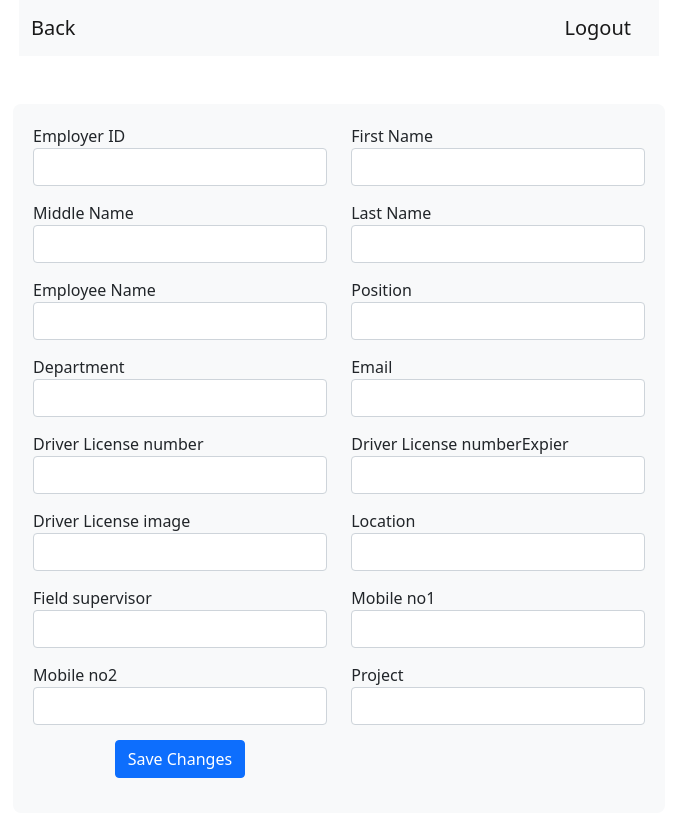
After one commit to mageta17/resources, a PHP site: page /driver-details-id.php in a window 1280 px wide. The commit adds this page. Shown: the whole page, without its empty margins (301-977 px from the left). Run offline with PHP 8.4, Linux system fonts and the light colour scheme; a stand-in replaces the project's code that opens the database connection.

Commit message:
new feature

```diff
--- /dev/null
+++ b/driver-details-id.php
@@ -0,0 +1,161 @@
+<?php
+include 'server/db.php';
+include 'server/modules/staff-pages.php';
+?>
+
+<!DOCTYPE html>
+<html lang="en">
+<head>
+    <meta charset="UTF-8">
+    <meta name="viewport" content="width=device-width, initial-scale=1, shrink-to-fit=no">
+    <meta http-equiv="X-UA-Compatible" content="ie=edge">
+    <?php include 'server/styleLink.php'; ?>
+
+    <link href="resources/style/user-checklist-view.css?v=2" rel="stylesheet">
+    <link href="resources/style/staff.css?v=2" rel="stylesheet">
+
+    <title>
+      <?php include 'server/title.php'; ?>
+    </title>
+    <style>
+        /* For screens above 670px, maintain two inputs per row */
+        @media (min-width: 670px) {
+            .form-group {
+                flex: 0 0 48%; /* Adjust to take up about half the row */
+                max-width: 48%;
+                margin-bottom: 15px; /* Add space below inputs */
+            }
+            .form-group:not(:last-child) {
+                margin-right: 4%; /* Add space between inputs */
+            }
+        }
+
+        /* For screens below 670px, use one input per row */
+        @media (max-width: 669px) {
+            .form-group {
+                flex: 0 0 100%;
+                max-width: 100%;
+                margin-bottom: 15px; /* Add space below inputs */
+            }
+            .form-control {
+                font-size: 14px; /* Make input size medium */
+            }
+        }
+    </style>
+</head>
+<body>
+<div id="section" class="container-fluid mx-0 px-0">
+    <?php menu5(); ?>
+
+    <div class="row justify-content-center mt-5">
+        <div class="col-lg-6 col-md-6 col-sm-12" style="background-color: #f8f9fa; border-radius: 8px; padding: 20px;">
+            <form action="save_edits.php" method="post">
+                <!-- Row 1 -->
+                <div class="form-row d-flex flex-wrap">
+                    <div class="form-group">
+                        <label for="employeeId">Employer ID</label>
+                        <input type="text" class="form-control" id="employeeId" name="employeeId" value="" required>
+                    </div>
+                    <div class="form-group">
+                        <label for="firstName">First Name</label>
+                        <input type="text" class="form-control" id="firstName" name="firstName" value="" required>
+                    </div>
+                </div>
+
+                <!-- Row 2 -->
+                <div class="form-row d-flex flex-wrap">
+                    <div class="form-group">
+                        <label for="middleName">Middle Name</label>
+                        <input type="text" class="form-control" id="middleName" name="middleName" value="">
+                    </div>
+                    <div class="form-group">
+                        <label for="lastName">Last Name</label>
+                        <input type="text" class="form-control" id="lastName" name="lastName" value="" required>
+                    </div>
+                </div>
+
+                <!-- Row 3 -->
+                <div class="form-row d-flex flex-wrap">
+                    <div class="form-group">
+                        <label for="employeeName">Employee Name</label>
+                        <input type="text" class="form-control" id="employeeName" name="employeeName" value="" required>
+                    </div>
+                    <div class="form-group">
+                        <label for="employeePosition">Position</label>
+                        <input type="text" class="form-control" id="employeePosition" name="employeePosition" value="" required>
+                    </div>
+                </div>
+
+                <!-- Row 4 -->
+                <div class="form-row d-flex flex-wrap">
+                    <div class="form-group">
+                        <label for="department">Department</label>
+                        <input type="text" class="form-control" id="department" name="department" value="" required>
+                    </div>
+                    <div class="form-group">
+                        <label for="email">Email</label>
+                        <input type="email" class="form-control" id="email" name="email" value="" required>
+                    </div>
+                </div>
+
+                <!-- Row 5 -->
+                <div class="form-row d-flex flex-wrap">
+                    <div class="form-group">
+                        <label for="department">Driver License number</label>
+                        <input type="text" class="form-control" id="department" name="department" value="" required>
+                    </div>
+                    <div class="form-group">
+                        <label for="email">Driver License numberExpier</label>
+                        <input type="email" class="form-control" id="email" name="email" value="" required>
+                    </div>
+                </div>
+
+                  <!-- Row 6 -->
+                  <div class="form-row d-flex flex-wrap">
+                    <div class="form-group">
+                        <label for="department">Driver License image</label>
+                        <input type="text" class="form-control" id="department" name="department" value="" required>
+                    </div>
+                    <div class="form-group">
+                        <label for="email">Location</label>
+                        <input type="email" class="form-control" id="email" name="email" value="" required>
+                    </div>
+                </div>
+
+                  <!-- Row 7 -->
+                  <div class="form-row d-flex flex-wrap">
+                    <div class="form-group">
+                        <label for="department">Field supervisor </label>
+                        <input type="text" class="form-control" id="department" name="department" value="" required>
+                    </div>
+                    <div class="form-group">
+                        <label for="email">Mobile no1</label>
+                        <input type="email" class="form-control" id="email" name="email" value="" required>
+                    </div>
+                </div>
+
+                  <!-- Row 6 -->
+                  <div class="form-row d-flex flex-wrap">
+                    <div class="form-group">
+                        <label for="department">Mobile no2</label>
+                        <input type="text" class="form-control" id="department" name="department" value="" required>
+                    </div>
+                    <div class="form-group">
+                        <label for="email">Project</label>
+                        <input type="email" class="form-control" id="email" name="email" value="" required>
+                    </div>
+                </div>
+
+
+                <!-- Final Row (Submit Button) -->
+                <div class="form-row d-flex flex-wrap">
+                    <div class="form-group col-12 text-center">
+                        <button type="submit" class="btn btn-primary">Save Changes</button>
+                    </div>
+                </div>
+            </form>
+        </div>
+    </div>
+</div>
+</body>
+</html>
```
Also changed, not shown: driver-details.php (+14 -25 lines).
